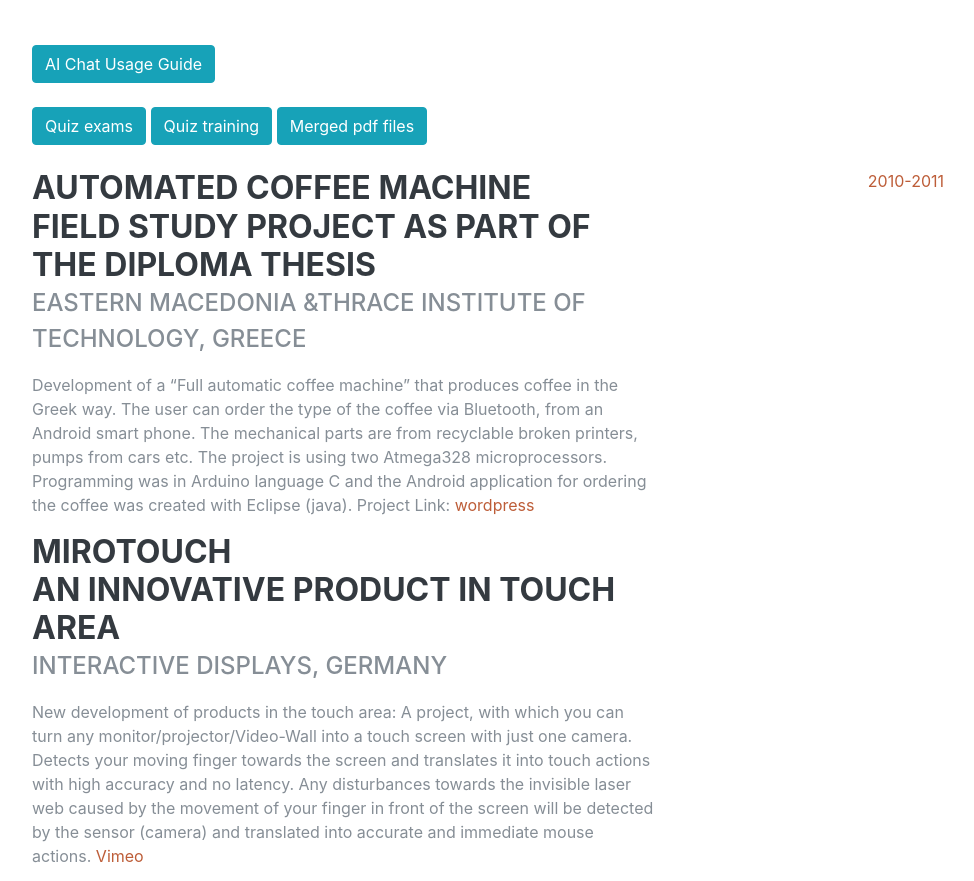
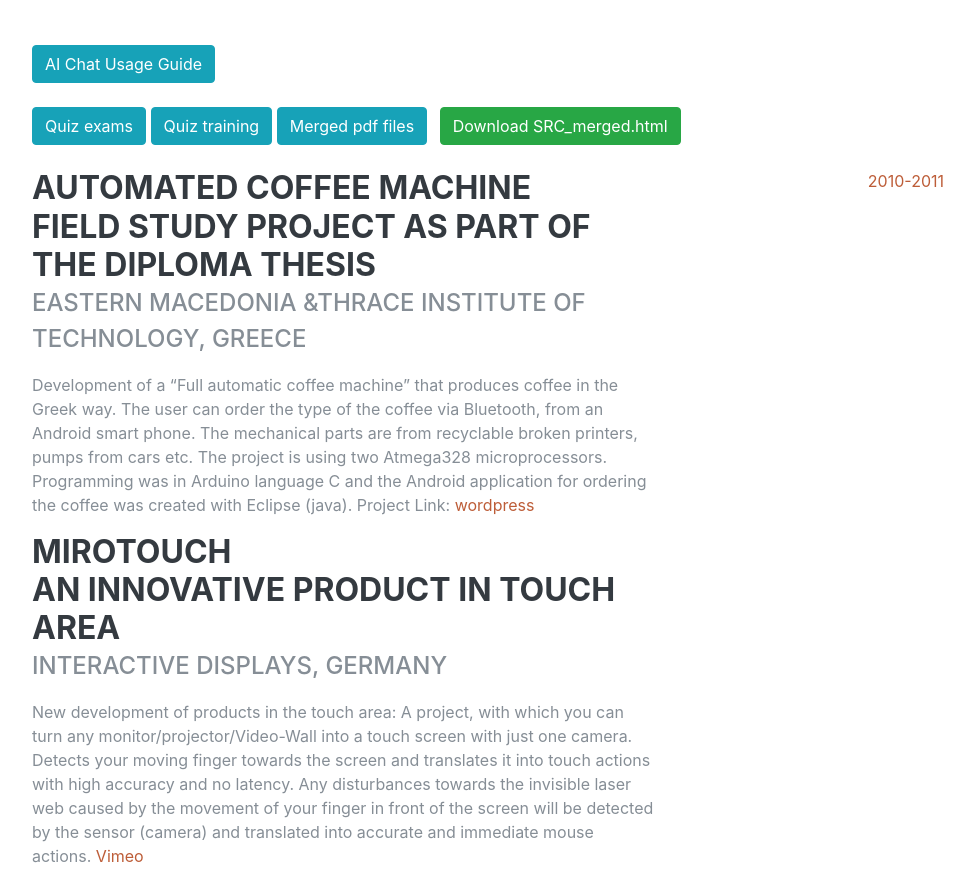
Before and after one commit to ZiSo89/ZiSo89.github.io, a plain HTML site: page index.html in a window 1280 px wide. Shown: the part 5159-6040 px from the top of the page, without its empty margins (288-1262 px from the left). Drawn offline with Linux system fonts and the light colour scheme; a web font is replaced by a local one.

Commit message:
download option

```diff
--- a/index.html
+++ b/index.html
@@ -352,6 +352,9 @@
                     <a href="/knapp/SRC_merged.html" class="btn btn-info" target="_blank">
                         Merged pdf files
                     </a>
+                    <a href="/knapp/SRC_merged.html" download class="btn btn-success" style="margin-left: 0.5rem;">
+                        Download SRC_merged.html
+                    </a>
                 </div>
                 <div class="resume-item d-flex flex-column flex-md-row justify-content-between mb-5">
                     <div class="resume-content">
```
